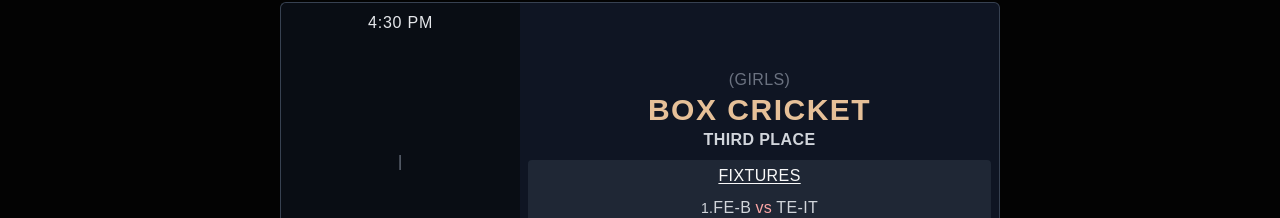
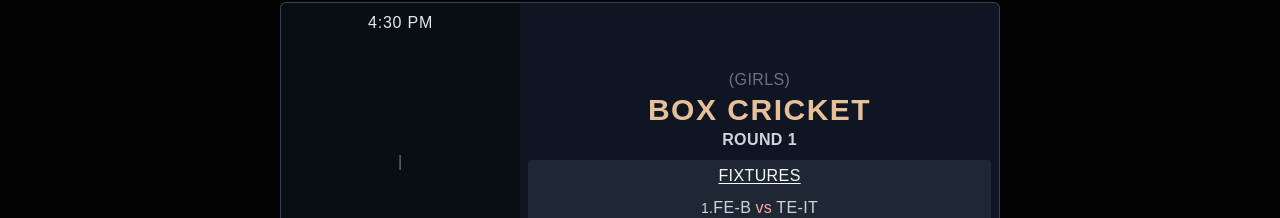
Before and after one commit to MrunalVaidya0715/sparx-website, a Next.js app in the folder sparx-web-app/: page /schedule in a window 1280 px wide. Shown: the part 348-566 px from the top of the page. Built offline with nearby package versions, Linux system fonts and the light colour scheme.

Commit message:
updated type

```diff
--- a/sparx-web-app/src/events.js
+++ b/sparx-web-app/src/events.js
@@ -5,7 +5,7 @@ export const Events = [
     to: "TBA",
     gender: "Girls",
     event: "Box cricket",
-    stage: "Third Place",
+    stage: "Round 1",
     fixtures : [
       {
          m: 1,
```
